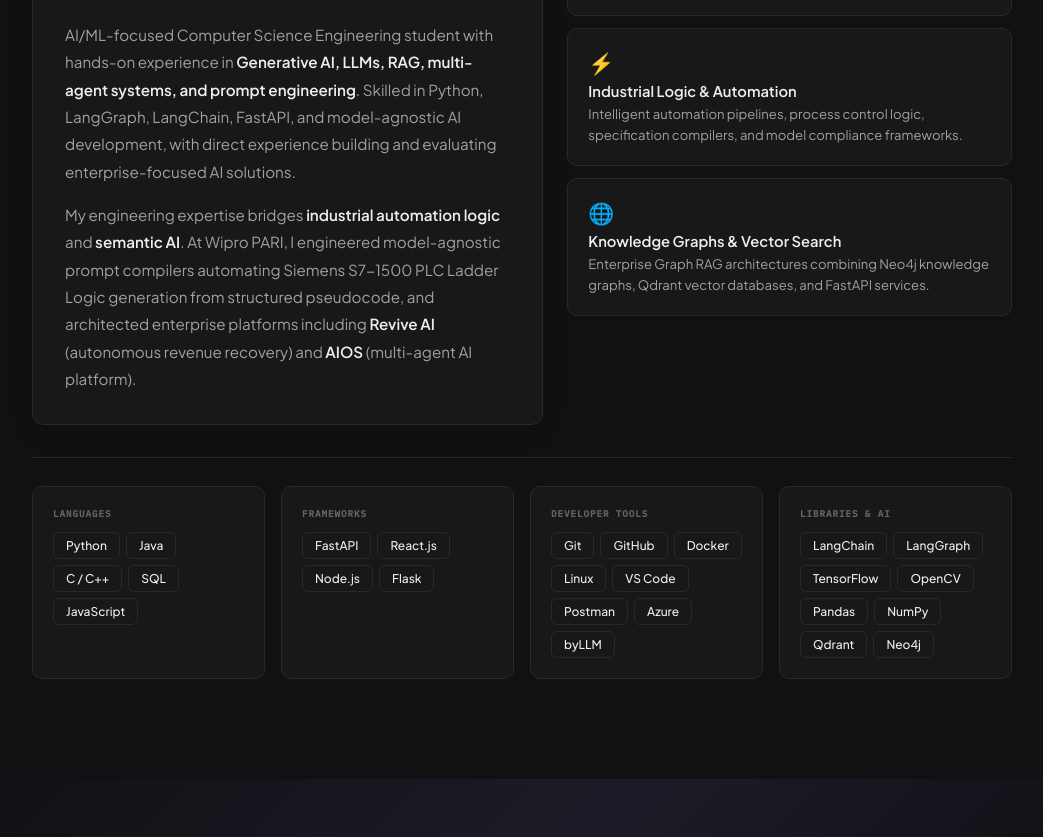
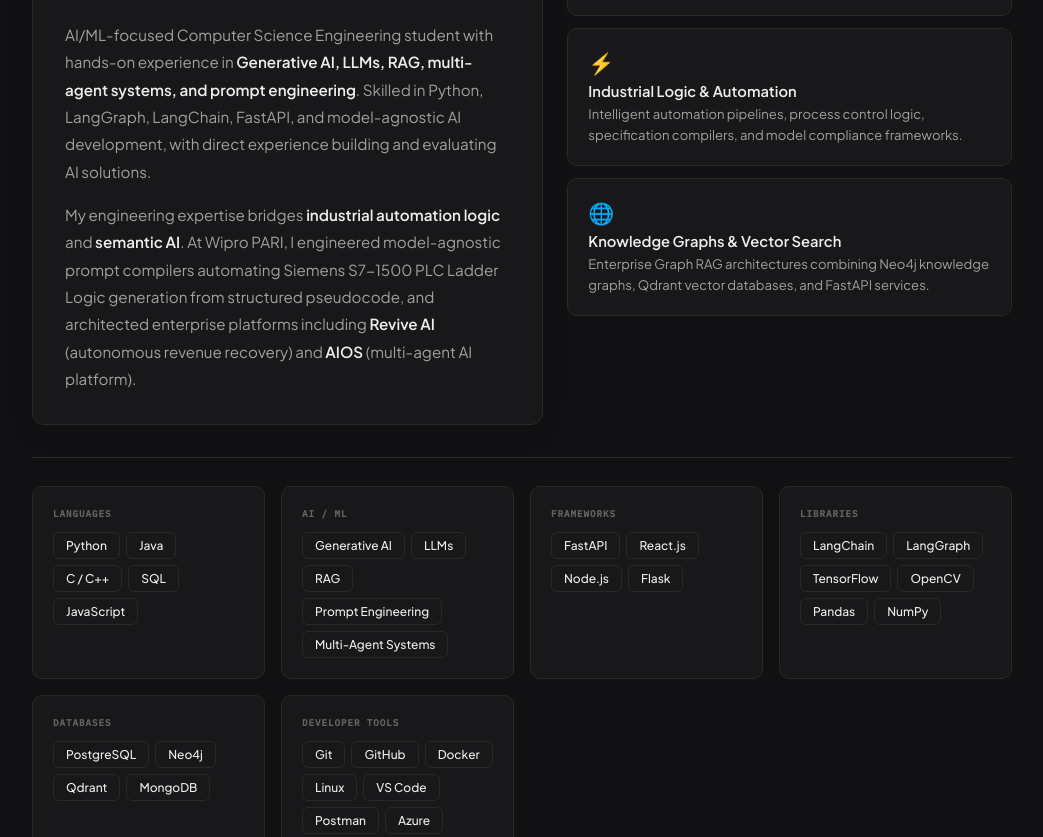
Before and after one commit to harshchavan009/Harsh-Portfolio, a plain HTML site: page index.html in a window 1280 px wide. Shown: the part 1234-2071 px from the top of the page, without its empty margins (118-1161 px from the left). Drawn offline with nearby package versions, Linux system fonts and the light colour scheme; no server answers; animation ran at ten frames a second.

Commit message:
feat: synchronize portfolio and resume PDF with revised final resume specifications

```diff
--- a/index.html
+++ b/index.html
@@ -171,7 +171,7 @@
 
         <div class="about-p">
           <p>
-            AI/ML-focused Computer Science Engineering student with hands-on experience in <strong>Generative AI, LLMs, RAG, multi-agent systems, and prompt engineering</strong>. Skilled in Python, LangGraph, LangChain, FastAPI, and model-agnostic AI development, with direct experience building and evaluating enterprise-focused AI solutions.
+            AI/ML-focused Computer Science Engineering student with hands-on experience in <strong>Generative AI, LLMs, RAG, multi-agent systems, and prompt engineering</strong>. Skilled in Python, LangGraph, LangChain, FastAPI, and model-agnostic AI development, with direct experience building and evaluating AI solutions.
           </p>
           <p>
             My engineering expertise bridges <strong>industrial automation logic</strong> and <strong>semantic AI</strong>. At Wipro PARI, I engineered model-agnostic prompt compilers automating Siemens S7-1500 PLC Ladder Logic generation from structured pseudocode, and architected enterprise platforms including <strong>Revive AI</strong> (autonomous revenue recovery) and <strong>AIOS</strong> (multi-agent AI platform).
@@ -212,12 +212,42 @@
         </div>
       </div>
       <div class="stack-cat">
+        <div class="stack-cat-title">AI / ML</div>
+        <div class="stack-tags">
+          <span class="stack-tag">Generative AI</span>
+          <span class="stack-tag">LLMs</span>
+          <span class="stack-tag">RAG</span>
+          <span class="stack-tag">Prompt Engineering</span>
+          <span class="stack-tag">Multi-Agent Systems</span>
+        </div>
+      </div>
+      <div class="stack-cat">
         <div class="stack-cat-title">Frameworks</div>
         <div class="stack-tags">
           <span class="stack-tag">FastAPI</span>
           <span class="stack-tag">React.js</span>
           <span class="stack-tag">Node.js</span>
           <span class="stack-tag">Flask</span>
+        </div>
+      </div>
+      <div class="stack-cat">
+        <div class="stack-cat-title">Libraries</div>
+        <div class="stack-tags">
+          <span class="stack-tag">LangChain</span>
+          <span class="stack-tag">LangGraph</span>
+          <span class="stack-tag">TensorFlow</span>
+          <span class="stack-tag">OpenCV</span>
+          <span class="stack-tag">Pandas</span>
+          <span class="stack-tag">NumPy</span>
+        </div>
+      </div>
+      <div class="stack-cat">
+        <div class="stack-cat-title">Databases</div>
+        <div class="stack-tags">
+          <span class="stack-tag">PostgreSQL</span>
+          <span class="stack-tag">Neo4j</span>
+          <span class="stack-tag">Qdrant</span>
+          <span class="stack-tag">MongoDB</span>
         </div>
       </div>
       <div class="stack-cat">
@@ -231,19 +261,6 @@
           <span class="stack-tag">Postman</span>
           <span class="stack-tag">Azure</span>
           <span class="stack-tag">byLLM</span>
-        </div>
-      </div>
-      <div class="stack-cat">
-        <div class="stack-cat-title">Libraries & AI</div>
-        <div class="stack-tags">
-          <span class="stack-tag">LangChain</span>
-          <span class="stack-tag">LangGraph</span>
-          <span class="stack-tag">TensorFlow</span>
-          <span class="stack-tag">OpenCV</span>
-          <span class="stack-tag">Pandas</span>
-          <span class="stack-tag">NumPy</span>
-          <span class="stack-tag">Qdrant</span>
-          <span class="stack-tag">Neo4j</span>
         </div>
       </div>
     </div>
@@ -300,9 +317,6 @@
             </li>
             <li>
               <strong>Industrial AI Workflows:</strong> Architected AI workflows for industrial automation, integrating LLM orchestration and prompt optimization to automate validation.
-            </li>
-            <li>
-              <strong>Enterprise Technical Documentation:</strong> Authored technical documentation, evaluation reports, and implementation guidelines to support deployment and knowledge sharing.
             </li>
           </ul>
 
--- a/script.js
+++ b/script.js
@@ -349,9 +349,9 @@ async function fetchGitHubRepos() {
     },
     "AIOS": {
       priority: 2,
-      title: "AIOS — Enterprise Multi-Agent AI Platform",
-      description: "Enterprise AI platform integrating multi-agent orchestration, Graph RAG, semantic + graph retrieval, and full-stack services with Qdrant and Docker.",
-      tech: "Python · LangGraph · FastAPI · Neo4j · Qdrant"
+      title: "AIOS — Multi-Agent AI Platform",
+      description: "Enterprise AI platform integrating multi-agent orchestration, Graph RAG, prompt engineering, and LLM evaluation for intelligent enterprise workflows.",
+      tech: "Python · LangGraph · RAG · FastAPI · Neo4j"
     },
     "Multi-Agent-RAG": {
       priority: 3,
```
Also changed, not shown: 1 other file.
